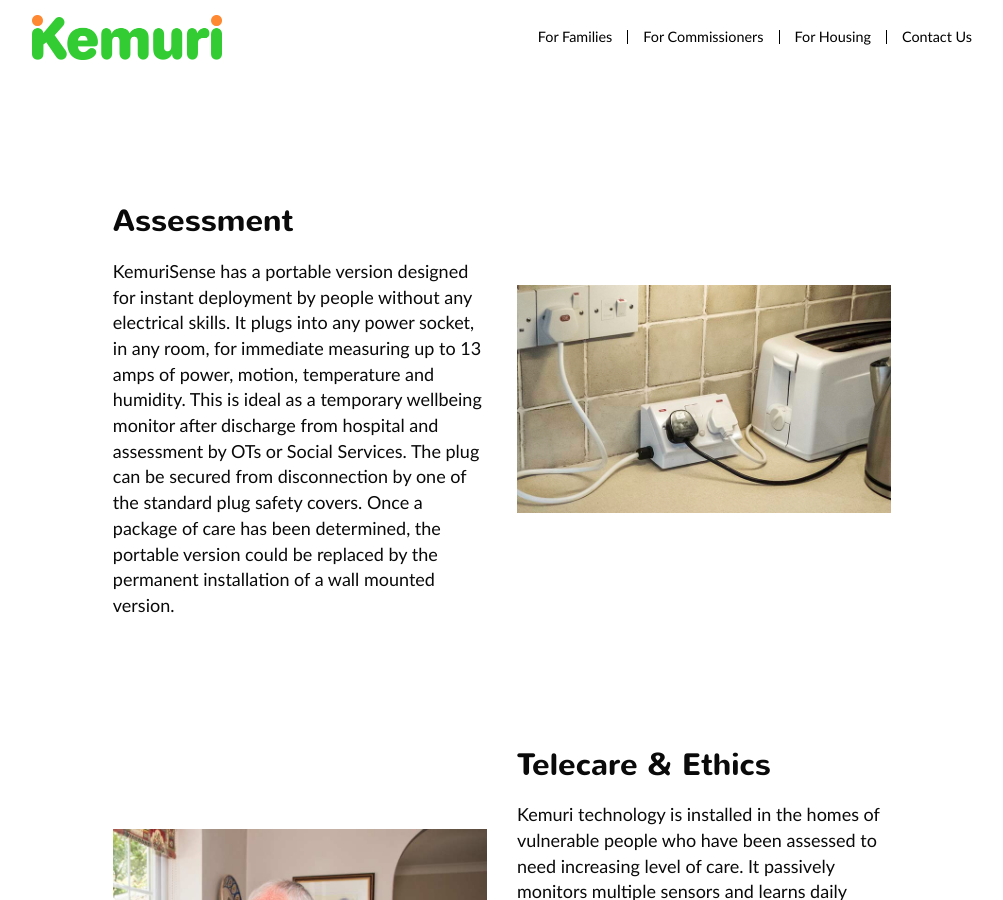
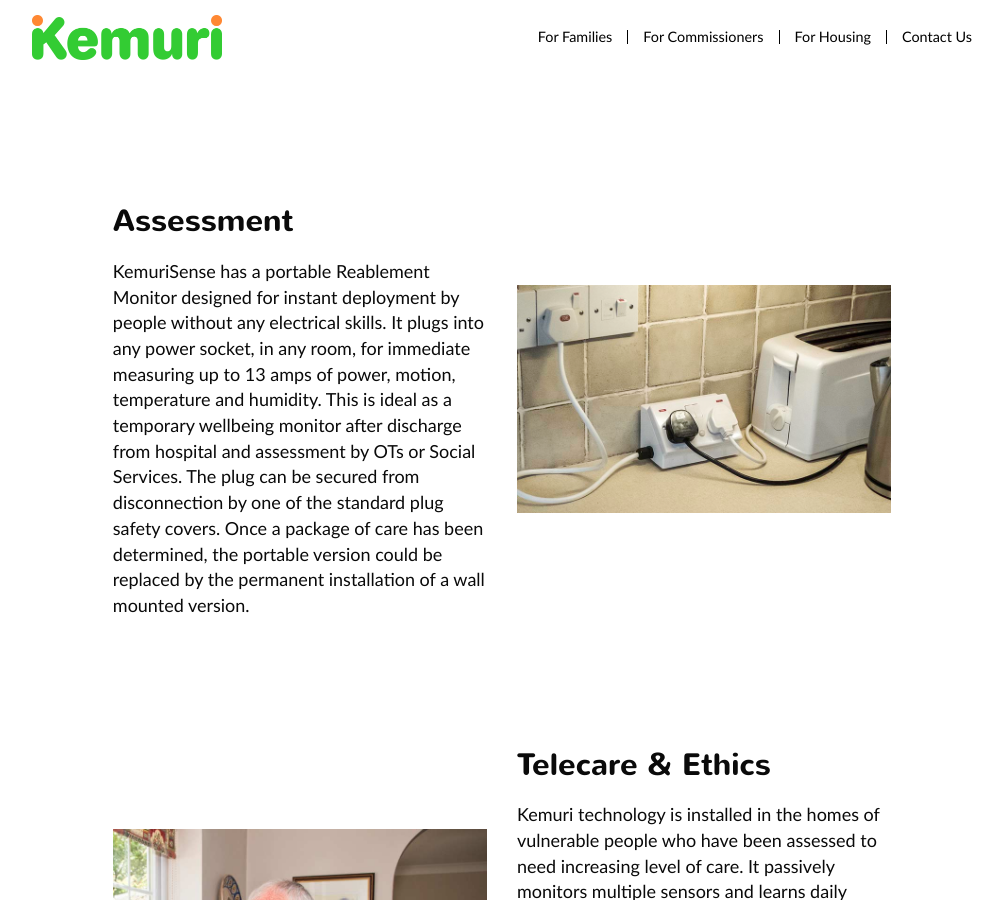
Before and after one commit to intelligentlilli/kemurisense.github.io, a Jekyll site: the page built from telecare-for-dementia-and-independent-living.html, in a window 1280 px wide and 900 px high, scrolled down 3772 px. Shown: the whole window, without its empty margins (138-1141 px from the left). Built offline with Jekyll 4.4.1, drawn with Linux system fonts in a browser that asks for light colours; nearby versions of some CDN libraries; library files that are not in the unit come from our copies.

Commit message:
Add the term Reablement Monitor

```diff
--- a/telecare-for-dementia-and-independent-living.html
+++ b/telecare-for-dementia-and-independent-living.html
@@ -158,7 +158,7 @@
         <div class="row">
           <div class="col-md-6">
             <h2>Assessment</h2>
-            <p>KemuriSense has a portable version designed for instant deployment by people without any electrical skills.  It plugs into any power socket, in any room, for immediate measuring up to 13 amps of power, motion, temperature and humidity.  This is ideal as a temporary wellbeing monitor after discharge from hospital and assessment by OTs or Social Services.  The plug can be secured from disconnection by one of the standard plug safety covers.  Once a package of care has been determined, the portable version could be replaced by the permanent installation of a wall mounted version.  </p>
+            <p>KemuriSense has a portable Reablement Monitor designed for instant deployment by people without any electrical skills.  It plugs into any power socket, in any room, for immediate measuring up to 13 amps of power, motion, temperature and humidity.  This is ideal as a temporary wellbeing monitor after discharge from hospital and assessment by OTs or Social Services.  The plug can be secured from disconnection by one of the standard plug safety covers.  Once a package of care has been determined, the portable version could be replaced by the permanent installation of a wall mounted version.  </p>
           </div>
           <div class="col-md-6">
             <img width="396" src="{{ site.baseurl }}/images/kemuri-socket-benchbox.jpg" class="img-responsive wp-post-image" alt="" title="" style="padding-top:100px">
```
